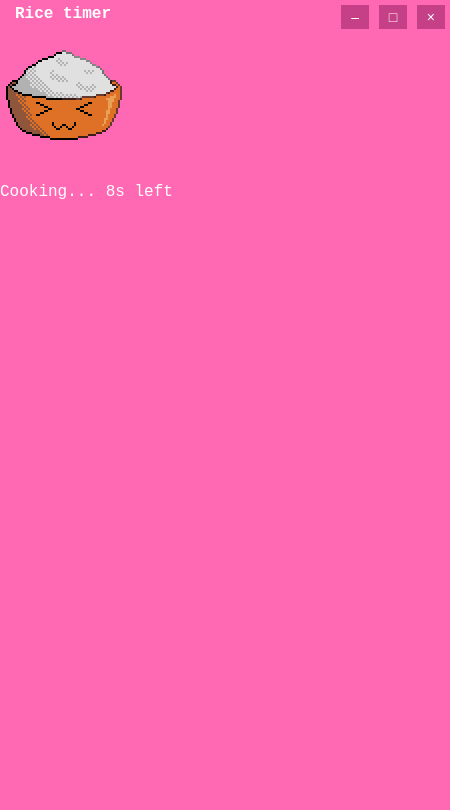
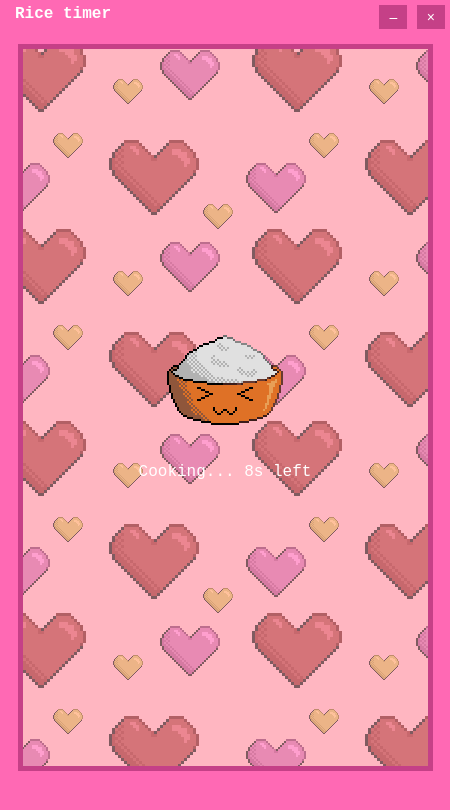
Before and after one commit to sebb-pj/rice-timer-deskapp, an Electron app: page index.html in a window 450 px wide. Both pictures are taken after a click on the button "White Rice". Drawn offline with Linux system fonts and the light colour scheme.

Commit message:
rice timer screen added with changing sprites and timer working

```diff
--- a/index.html
+++ b/index.html
@@ -11,7 +11,7 @@
     <span>Rice timer</span>
     <div>
       <button class="win-btn" id="min-btn">–</button>
-      <button class="win-btn" id="max-btn">□</button>
+      <button class="win-btn" style="display: none;" id="max-btn">□</button>
       <button class="win-btn" id="close-btn">×</button>
     </div>
   </div>
@@ -19,20 +19,24 @@
   <div id="menu-screen" class="menu-container">
     <div class="menu-background">
     </div>
-    <div class="menu">
+
+    <div id="menu" class="menu">
       <button id="white-rice-btn" class="menu-btn"><p>White Rice</p></button>
       <button id="brown-rice-btn" class="menu-btn"><p>Brown Rice</p></button>
       <button id="options-btn" class="menu-btn"><p>Options</p></button>
       <button id="credits-btn" class="menu-btn"><p>Credits</p></button>
-     </div>
+    </div>
+
+    <div id="cooking-screen" class="cooking-screen" style="display: none;">
+      <div class="cooking-area">
+        <img src="assets/sprites/whiterice1.png" alt="White Rice" id="rice-sprite">
+        <p id="cooking-status">Cooking... <span id="timer">10</span>s left</p>
+      </div>
+    </div>
+
   </div>
 
-  <div id="cooking-screen" style="display: none;">
-    <div class="cooking-area">
-      <div id="rice-sprite"><img src="assets/sprites/whiterice1.png"></div>
-      <p>Cooking... <span id="timer">10</span>s left</p>
-    </div>
-  </div>
+
 
   <script src="renderer.js"></script>
 </body>
--- a/renderer.js
+++ b/renderer.js
@@ -11,18 +11,36 @@ document.getElementById('close-btn').addEventListener('click', () => {
 });
 
 document.getElementById('white-rice-btn').addEventListener('click', () => {
-  document.getElementById('menu-screen').style.display = 'none';
-  document.getElementById('cooking-screen').style.display = 'block';
+  document.getElementById('menu').style.display = 'none';
+  document.getElementById('cooking-screen').style.display = 'flex';
+
+  let riceFrame = 0;
+  const riceFrames = [
+    "assets/sprites/whiterice1.png",
+    "assets/sprites/whiterice2.png",
+    "assets/sprites/whiterice3.png",
+    "assets/sprites/whiterice4.png",
+    "assets/sprites/whiterice5.png",
+    "assets/sprites/whiterice5.png",
+  ];
+  const riceSprite = document.getElementById('rice-sprite');
+
+  const riceAnim = setInterval(() => {
+    riceFrame = (riceFrame + 1) % riceFrames.length;
+    riceSprite.src = riceFrames[riceFrame];
+  }, 250);
 
   let time = 10;
   const timerDisplay = document.getElementById('timer');
-  const interval = setInterval(() => {
+  const cookingStatus = document.getElementById('cooking-status');
+
+  const countdown = setInterval(() => {
     time--;
     timerDisplay.textContent = time;
     if (time <= 0) {
-      clearInterval(interval);
-      timerDisplay.textContent = "Done!";
-      document.getElementById('rice-sprite').textContent = "🍚"; // Finished rice
+      clearInterval(countdown);
+      clearInterval(riceAnim);
+      cookingStatus.textContent = "Done!";
     }
   }, 1000);
 });
--- a/style.css
+++ b/style.css
@@ -47,6 +47,7 @@ body {
   display: block;
   justify-content: center;
   width: 90%;
+  height: 85vh;
   margin-top: 10px;
   border: 5px solid var(--darkpink);
   background-color: var(--lightpink);
@@ -87,3 +88,20 @@ body {
   font-size: 14px;
   z-index: 10;
 }
+
+.cooking-screen, .cooking-area {
+  display: flex;
+  justify-content: center;
+  align-items: center;
+  width: 100%;
+  height: 100%;
+  opacity: 1;
+}
+
+.cooking-area{
+  flex-direction: column;
+}
+
+.cooking-area *{
+  z-index: 15;
+}
```
